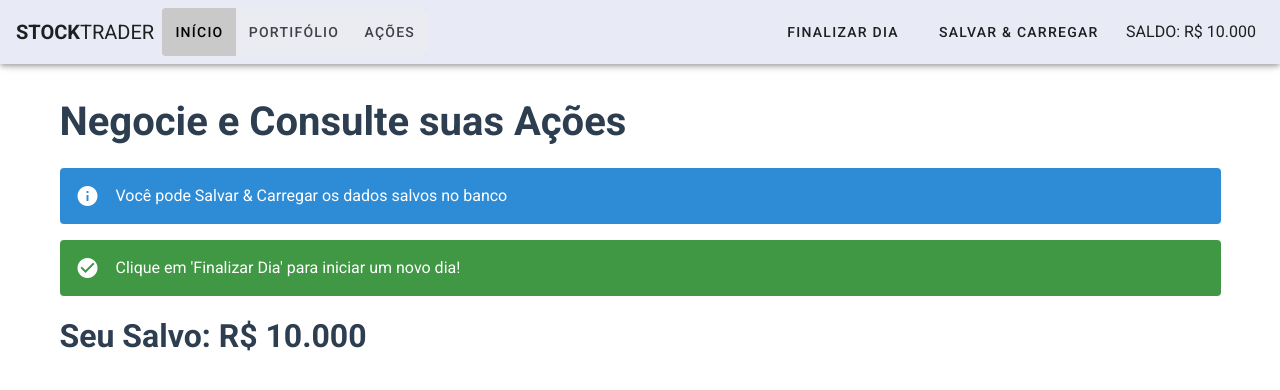
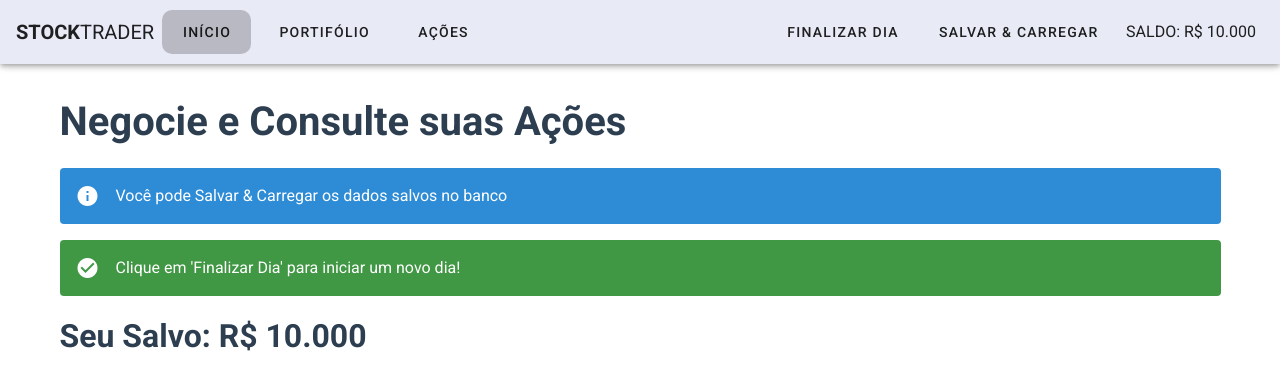
Before and after one commit to TdB27/stock-trader, a Vue app: page / in a window 1280 px wide. Shown: the top 390 px of the page. Built offline with nearby package versions, Linux system fonts and the light colour scheme.

Commit message:
refact: links on the topbar

```diff
--- a/src/views/layouts/TopBar.vue
+++ b/src/views/layouts/TopBar.vue
@@ -4,7 +4,7 @@
       <v-toolbar-title class="mr-2">
         <strong>STOCK</strong>TRADER
       </v-toolbar-title>
-      <v-btn-toggle
+      <!-- <v-btn-toggle
         mandatory
         color="black"
         background-color="indigo lighten-4"
@@ -12,7 +12,19 @@
         <v-btn> <router-link to="/">Início</router-link> </v-btn>
         <v-btn> <router-link to="/portifolio">Portifólio</router-link> </v-btn>
         <v-btn> <router-link to="/acoes">Ações</router-link> </v-btn>
-      </v-btn-toggle>
+      </v-btn-toggle> -->
+
+      <router-link to="/">
+        <v-btn large color="transparent" elevation="0">Início </v-btn>
+      </router-link>
+
+      <router-link to="/portifolio" class="mx-2">
+        <v-btn large color="transparent" elevation="0">Portifólio </v-btn>
+      </router-link>
+
+      <router-link to="/acoes">
+        <v-btn large color="transparent" elevation="0">Ações </v-btn>
+      </router-link>
     </div>
 
     <v-spacer></v-spacer>
@@ -33,6 +45,12 @@ export default {};
 .v-application {
   a {
     color: unset;
+    overflow: hidden;
+    border-radius: 10px;
+
+    &.router-link-exact-active {
+      background: #b8b9c3;
+    }
   }
 }
 </style>
```
